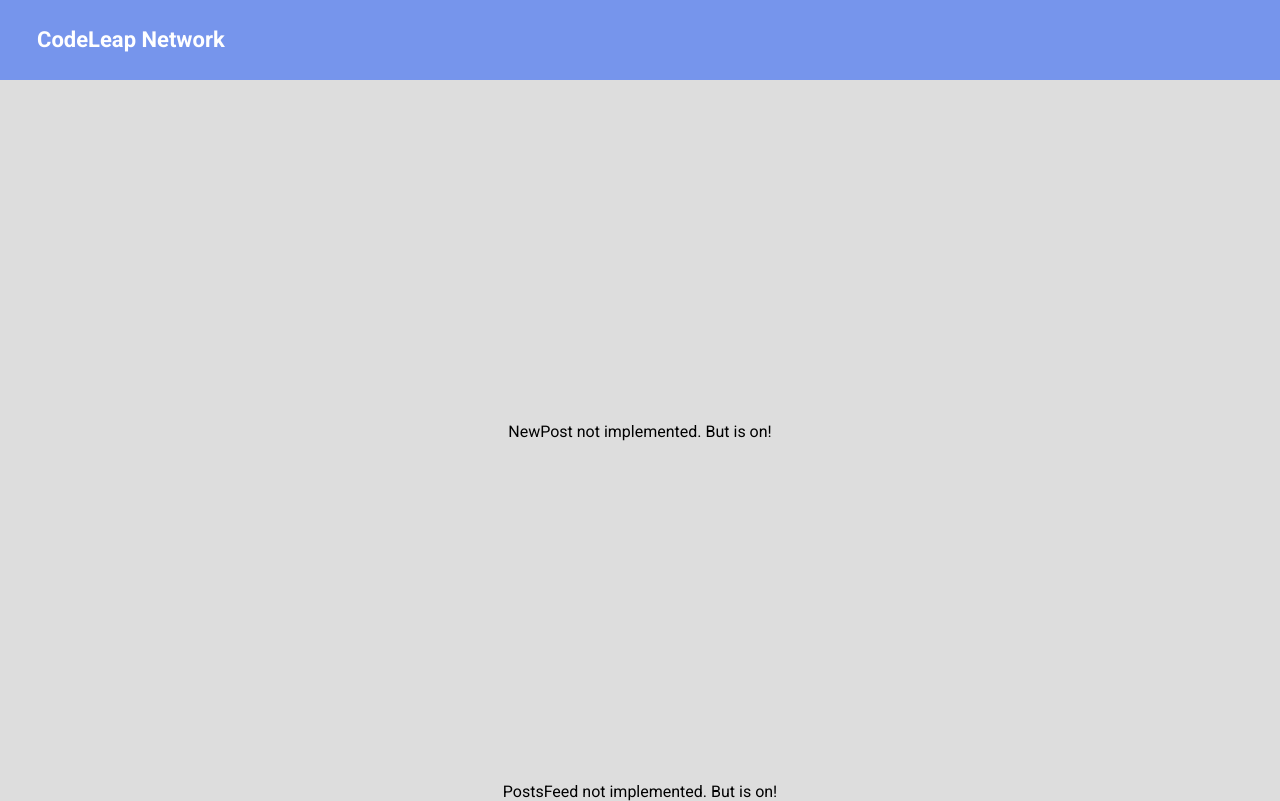
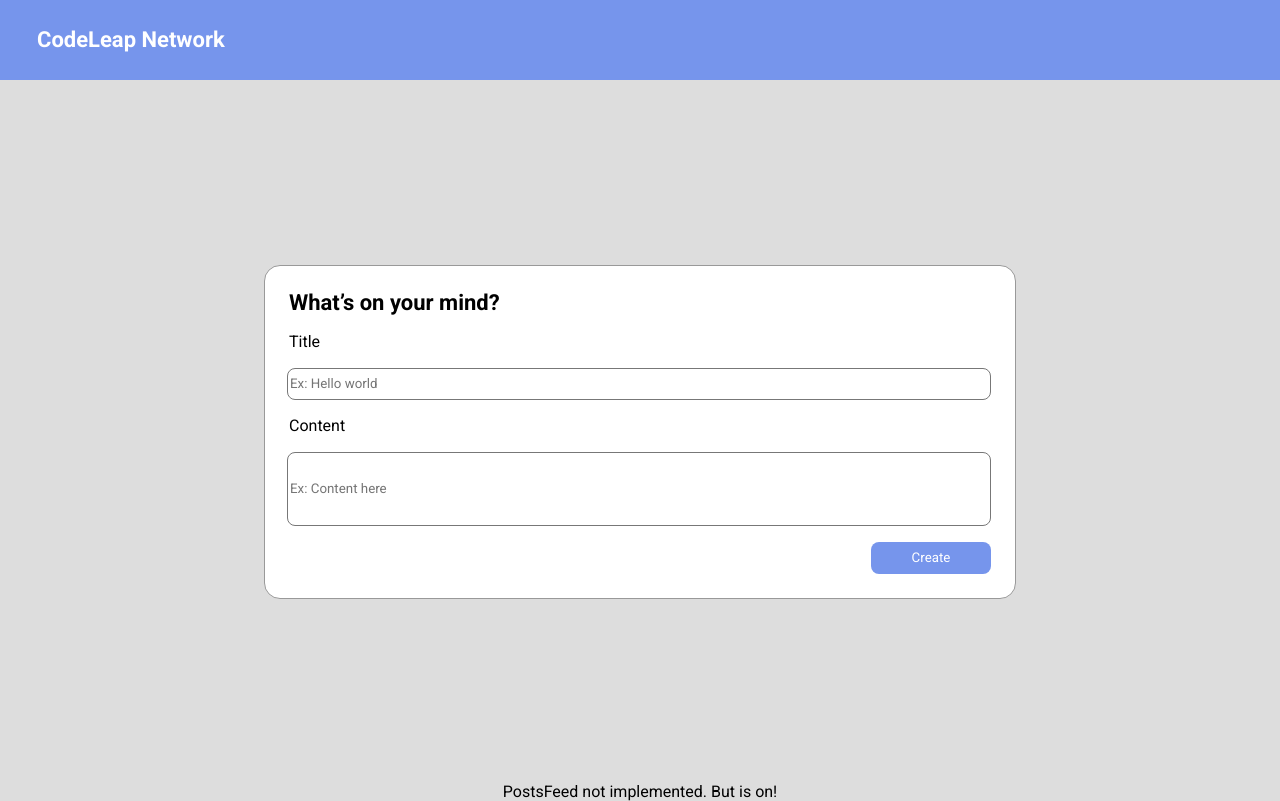
Before and after one commit to JorgeMalaquias/BlahBlahPedia, a React (Create React App) app: page /main-screen in a window 1280 px wide. Built offline with nearby package versions, Linux system fonts and the light colour scheme.

Commit message:
feat: newpost form visual done

```diff
--- a/src/components/new-post/index.jsx
+++ b/src/components/new-post/index.jsx
@@ -1,10 +1,16 @@
 import { useSelector } from "react-redux";
+import Style from "./style";
 
 export function NewPost() {
     const { userName } = useSelector((rootReducer) => rootReducer.userReducer);
     return (
-        <div>
-            NewPost not implemented. But {userName} is on!
-        </div>
+        <Style.NewPostForm>
+            <h1>What’s on your mind?</h1>
+            <h3>Title</h3>
+            <input type="text" placeholder="Ex: Hello world" />
+            <h3>Content</h3>
+            <input type="text" placeholder="Ex: Content here" />
+            <button type="submit">Create</button>
+        </Style.NewPostForm>
     );
 }
--- /dev/null
+++ b/src/components/new-post/style.js
@@ -0,0 +1,58 @@
+import styled from 'styled-components';
+
+const NewPostForm = styled.form`
+    display: flex;
+    flex-direction: column;
+    justify-content: space-between;
+    align-items: flex-end;
+    height: 334px;
+    width: 752px;
+    border-radius: 16px;
+    padding: 24px;
+    background-color: #FFFFFF;
+    color: #000000;
+    border: 1px solid #999999;
+    h1{
+        width:100%;
+        text-align: left;
+        font-size: 22px;
+        font-weight: 700;
+        line-height: 26px;
+        letter-spacing: 0em;
+    }
+    h3{
+        width:100%;
+        text-align: left;
+        font-size: 16px;
+        font-weight: 400;
+        line-height: 19px;
+        letter-spacing: 0em;
+        text-align: left;
+    }
+    input{
+        width: 704px;
+        border-radius: 8px;
+        border: 1px solid #777777;
+    }
+    input:nth-child(3){
+        height: 32px;
+
+    }
+    input:nth-child(5){
+        height: 74px;
+    }
+    button{
+        height: 32px;
+        width: 120px;
+        border-radius: 8px;
+        background-color: #7695EC;
+        color: #FFFFFF;
+        border: none;
+    }
+`
+
+const Style = {
+    NewPostForm
+};
+
+export default Style;
```
